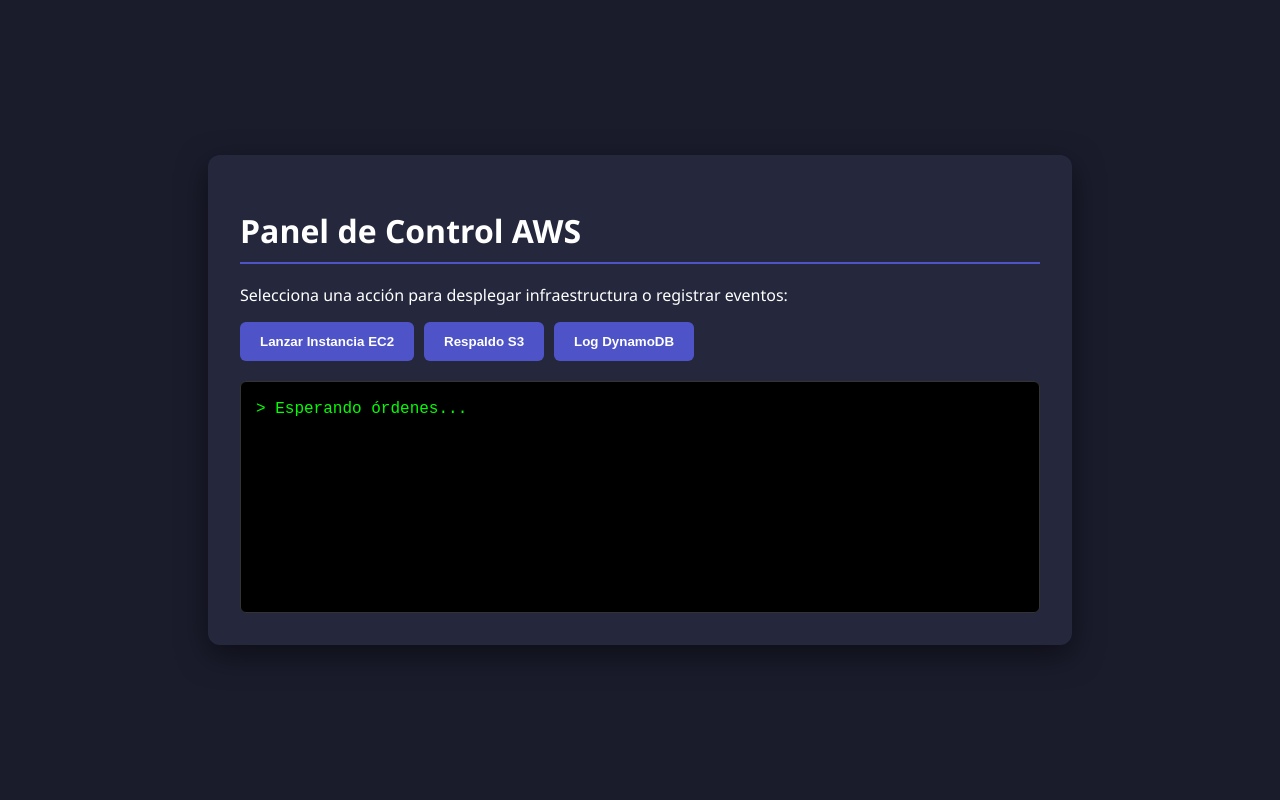
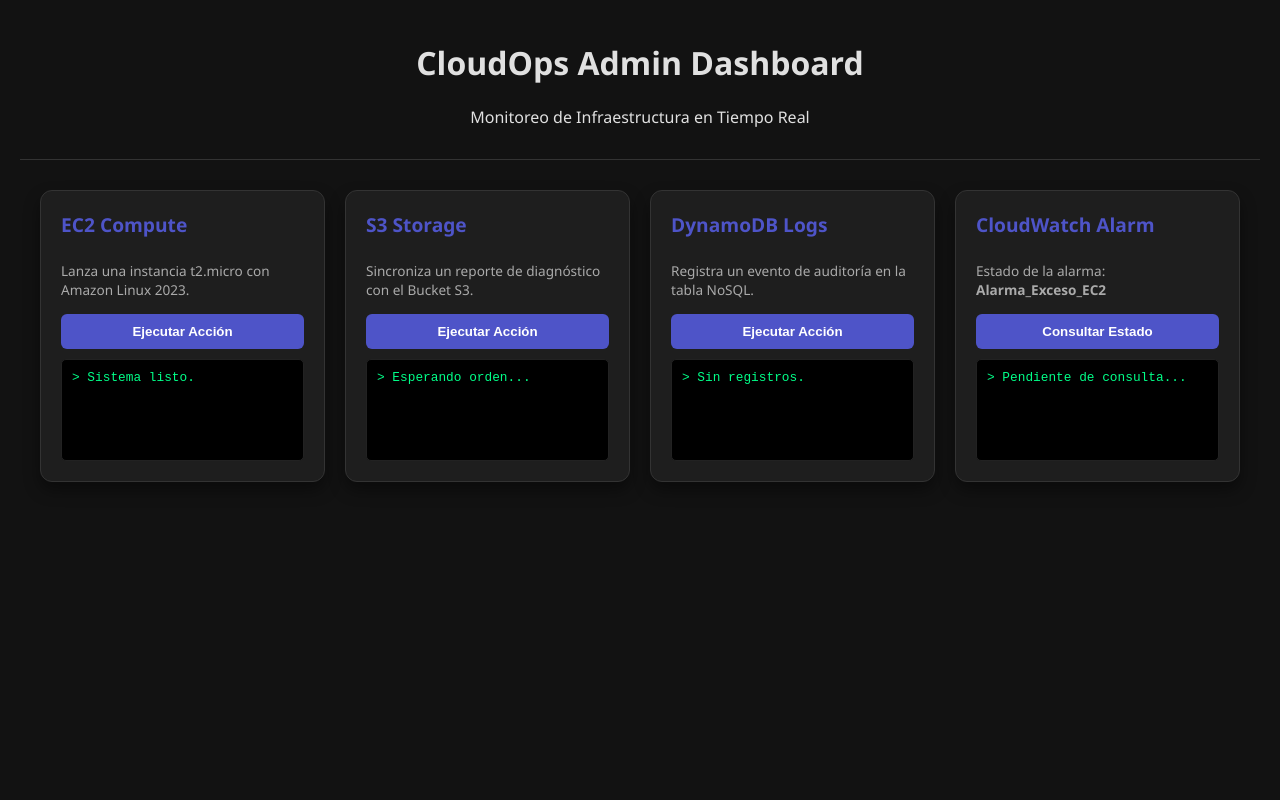
Before and after one commit to LuisGastelum/Proyecto_Fundamentos_DevOps, a Flask app: page / in a window 1280 px wide. Run offline with Flask 3, Linux system fonts and the light colour scheme.

Commit message:
Cloudwatch alarm

```diff
--- a/app/app.py
+++ b/app/app.py
@@ -1,33 +1,27 @@
 import boto3
-import os
+import re
 from flask import Flask, render_template, jsonify
 from datetime import datetime
 
 app = Flask(__name__)
 
-# Configuración de Clientes AWS
-# AWS Academy suele usar us-east-1 por defecto
+# --- CONFIGURACIÓN ---
 REGION = 'us-east-1'
-
-ec2_client = boto3.client('ec2', region_name=REGION)
-s3_client = boto3.client('s3', region_name=REGION)
-dynamodb = boto3.resource('dynamodb', region_name=REGION)
-cloudwatch = boto3.client('cloudwatch', region_name=REGION)
-
-# --- CONFIGURACIÓN DE RECURSOS ---
 AMI_ID = 'ami-098e39bafa7e7303d'
 BUCKET_NAME = 'mi-primer-bucket-030590967045-us-east-1-an'
 TABLA_DYNAMO = 'RegistroActividad'
+NOMBRE_ALARMA = 'Alarma_Actividad_EC2'
 
-def enviar_metrica(nombre_metrica):
-    """Envia un dato a CloudWatch para el Dashboard"""
-    cloudwatch.put_metric_data(
+# Clientes AWS
+ec2 = boto3.client('ec2', region_name=REGION)
+s3 = boto3.client('s3', region_name=REGION)
+dynamo = boto3.resource('dynamodb', region_name=REGION)
+cw = boto3.client('cloudwatch', region_name=REGION)
+
+def enviar_metrica(nombre):
+    cw.put_metric_data(
         Namespace='CloudOps_App',
-        MetricData=[{
-            'MetricName': nombre_metrica,
-            'Value': 1,
-            'Unit': 'Count'
-        }]
+        MetricData=[{'MetricName': nombre, 'Value': 1, 'Unit': 'Count'}]
     )
 
 @app.route('/')
@@ -37,51 +31,47 @@ def index():
 @app.route('/lanzar_ec2')
 def lanzar_ec2():
     try:
-        instance = ec2_client.run_instances(
-            ImageId=AMI_ID,
-            InstanceType='t2.micro',
-            MinCount=1,
-            MaxCount=1,
-            TagSpecifications=[{'ResourceType': 'instance', 'Tags': [{'Key': 'Name', 'Value': 'Instancia-Desde-App'}]}]
-        )
-        instance_id = instance['Instances'][0]['InstanceId']
-
-        enviar_metrica('InstanciasCreadas')
-        return jsonify({"mensaje": f"Instancia {instance_id} creada exitosamente"})
-    except Exception as e:
-        return jsonify({"mensaje": f"Error EC2: {str(e)}"}), 500
+        res = ec2.run_instances(ImageId=AMI_ID, InstanceType='t2.micro', MinCount=1, MaxCount=1)
+        enviar_metrica('Uso_EC2')
+        return jsonify({"mensaje": f"Instancia {res['Instances'][0]['InstanceId']} lanzada."})
+    except Exception as e: return jsonify({"mensaje": str(e)}), 500
 
 @app.route('/respaldar_s3')
 def respaldar_s3():
     try:
-        file_path = "/tmp/log_backup.txt"
-        with open(file_path, "w") as f:
-            f.write(f"Respaldo de logs generado el {datetime.now()}")
-
-        s3_client.upload_file(file_path, BUCKET_NAME, "log_backup.txt")
-
-        enviar_metrica('RespaldosS3')
-        return jsonify({"mensaje": "Respaldo subido a S3 correctamente"})
-    except Exception as e:
-        return jsonify({"mensaje": f"Error S3: {str(e)}"}), 500
+        path = "/tmp/log.txt"
+        with open(path, "w") as f: f.write(f"Backup {datetime.now()}")
+        s3.upload_file(path, BUCKET_NAME, "backup.txt")
+        enviar_metrica('Uso_S3')
+        return jsonify({"mensaje": "Respaldo en S3 exitoso."})
+    except Exception as e: return jsonify({"mensaje": str(e)}), 500
 
 @app.route('/registrar_log')
 def registrar_log():
     try:
-        tabla = dynamodb.Table(TABLA_DYNAMO)
-        timestamp = str(datetime.now().timestamp())
+        tabla = dynamo.Table(TABLA_DYNAMO)
+        tabla.put_item(Item={'id': str(datetime.now().timestamp()), 'evento': 'Log Manual'})
+        enviar_metrica('Uso_Dynamo')
+        return jsonify({"mensaje": "Registro en DynamoDB guardado."})
+    except Exception as e: return jsonify({"mensaje": str(e)}), 500
 
-        tabla.put_item(Item={
-            'id': timestamp,
-            'evento': 'Acceso al Dashboard',
-            'fecha': str(datetime.now()),
-            'usuario': 'Admin_CloudOps'
-        })
+@app.route('/consultar_alarma')
+def consultar_alarma():
+    try:
+        res = cw.describe_alarms(AlarmNames=[NOMBRE_ALARMA])
+        if res['MetricAlarms']:
+            alarma = res['MetricAlarms'][0]
+            estado = alarma['StateValue']
+            razon_cruda = alarma['StateReason']
 
-        enviar_metrica('RegistrosDynamo')
-        return jsonify({"mensaje": "Actividad registrada en DynamoDB"})
-    except Exception as e:
-        return jsonify({"mensaje": f"Error DynamoDB: {str(e)}"}), 500
+            # FORMATEO DE TEXTO: Limpiamos el JSON y códigos técnicos de AWS
+            # Buscamos la frase principal "Threshold Crossed:..."
+            match = re.search(r'Threshold Crossed:.*?\)', razon_cruda)
+            razon_limpia = match.group(0) if match else razon_cruda[:100] + "..."
+
+            return jsonify({"estado": estado, "razon": razon_limpia})
+        return jsonify({"estado": "INEXISTENTE", "razon": "No se encontró la alarma."})
+    except Exception as e: return jsonify({"mensaje": str(e)}), 500
 
 if __name__ == '__main__':
     app.run(host='0.0.0.0', port=5000)
--- a/app/templates/index.html
+++ b/app/templates/index.html
@@ -3,56 +3,92 @@
 <head>
     <meta charset="UTF-8">
     <meta name="viewport" content="width=device-width, initial-scale=1.0">
-    <title>CloudOps Dashboard</title>
+    <title>CloudOps Automation Center</title>
     <style>
-        body { font-family: 'Segoe UI', Tahoma, Geneva, Verdana, sans-serif; background-color: #1a1c2c; color: white; display: flex; justify-content: center; align-items: center; height: 100vh; margin: 0; }
-        .container { background-color: #25283d; padding: 2rem; border-radius: 12px; box-shadow: 0 10px 30px rgba(0,0,0,0.5); width: 80%; max-width: 800px; }
-        h1 { border-bottom: 2px solid #4e54c8; padding-bottom: 10px; margin-bottom: 20px; }
-        .botones { display: flex; gap: 10px; margin-bottom: 20px; flex-wrap: wrap; }
-        button { background-color: #4e54c8; color: white; border: none; padding: 12px 20px; border-radius: 6px; cursor: pointer; font-weight: bold; transition: 0.3s; }
-        button:hover { background-color: #6c63ff; transform: translateY(-2px); }
-        .terminal { background-color: #000; color: #0f0; font-family: 'Courier New', Courier, monospace; padding: 15px; border-radius: 6px; height: 200px; overflow-y: auto; border: 1px solid #333; line-height: 1.5; }
-        .error { color: #ff5555; }
-        .success { color: #55ff55; }
-        .info { color: #55ffff; }
+        :root { --primary: #4e54c8; --bg: #121212; --card: #1e1e1e; --text: #e0e0e0; --accent: #00ff88; --danger: #ff4444; }
+        body { font-family: 'Segoe UI', sans-serif; background: var(--bg); color: var(--text); margin: 0; padding: 20px; }
+        .header { text-align: center; margin-bottom: 30px; border-bottom: 1px solid #333; padding-bottom: 15px; }
+
+        .dashboard-grid { display: grid; grid-template-columns: repeat(auto-fit, minmax(280px, 1fr)); gap: 20px; max-width: 1200px; margin: 0 auto; }
+
+        .card { background: var(--card); border-radius: 12px; padding: 20px; box-shadow: 0 8px 16px rgba(0,0,0,0.4); border: 1px solid #333; display: flex; flex-direction: column; transition: 0.3s; }
+        .card:hover { border-color: var(--primary); transform: translateY(-3px); }
+
+        .card h2 { margin: 0 0 10px 0; color: var(--primary); font-size: 1.2rem; }
+        .card p { font-size: 0.85rem; color: #aaa; margin-bottom: 15px; flex-grow: 1; }
+
+        .btn-action { background: var(--primary); color: white; border: none; padding: 10px; border-radius: 6px; cursor: pointer; font-weight: bold; margin-bottom: 10px; }
+        .btn-action:hover { background: #6c63ff; }
+
+        .mini-terminal { background: #000; color: var(--accent); font-family: 'Courier New', monospace; padding: 10px; border-radius: 5px; font-size: 0.8rem; min-height: 80px; border: 1px solid #222; white-space: pre-wrap; }
+
+        /* Estilos de Alarma */
+        .status-ok { color: var(--accent); font-weight: bold; }
+        .status-alarm { color: var(--danger); font-weight: bold; animation: blink 1.5s infinite; }
+        @keyframes blink { 0% { opacity: 1; } 50% { opacity: 0.4; } 100% { opacity: 1; } }
     </style>
 </head>
 <body>
-    <div class="container">
-        <h1>Panel de Control AWS</h1>
-        <p>Selecciona una acción para desplegar infraestructura o registrar eventos:</p>
 
-        <div class="botones">
-            <button onclick="ejecutar('/lanzar_ec2')">Lanzar Instancia EC2</button>
-            <button onclick="ejecutar('/respaldar_s3')">Respaldo S3</button>
-            <button onclick="ejecutar('/registrar_log')">Log DynamoDB</button>
+    <div class="header">
+        <h1>CloudOps Admin Dashboard</h1>
+        <p>Monitoreo de Infraestructura en Tiempo Real</p>
+    </div>
+
+    <div class="dashboard-grid">
+        <div class="card">
+            <h2>EC2 Compute</h2>
+            <p>Lanza una instancia t2.micro con Amazon Linux 2023.</p>
+            <button class="btn-action" onclick="ejecutar('/lanzar_ec2', 'term-ec2')">Ejecutar Acción</button>
+            <div class="mini-terminal" id="term-ec2">> Sistema listo.</div>
         </div>
 
-        <div class="terminal" id="terminal">
-            > Esperando órdenes...
+        <div class="card">
+            <h2>S3 Storage</h2>
+            <p>Sincroniza un reporte de diagnóstico con el Bucket S3.</p>
+            <button class="btn-action" onclick="ejecutar('/respaldar_s3', 'term-s3')">Ejecutar Acción</button>
+            <div class="mini-terminal" id="term-s3">> Esperando orden...</div>
+        </div>
+
+        <div class="card">
+            <h2>DynamoDB Logs</h2>
+            <p>Registra un evento de auditoría en la tabla NoSQL.</p>
+            <button class="btn-action" onclick="ejecutar('/registrar_log', 'term-dyn')">Ejecutar Acción</button>
+            <div class="mini-terminal" id="term-dyn">> Sin registros.</div>
+        </div>
+
+        <div class="card" id="card-alarma">
+            <h2>CloudWatch Alarm</h2>
+            <p>Estado de la alarma: <strong>Alarma_Exceso_EC2</strong></p>
+            <button class="btn-action" onclick="consultarAlarma()">Consultar Estado</button>
+            <div class="mini-terminal" id="term-alarma">> Pendiente de consulta...</div>
         </div>
     </div>
 
     <script>
-        function escribir(texto, clase = '') {
-            const term = document.getElementById('terminal');
-            term.innerHTML += `<br><span class="${clase}">> ${texto}</span>`;
-            term.scrollTop = term.scrollHeight;
+        async function ejecutar(ruta, termId) {
+            const term = document.getElementById(termId);
+            term.innerHTML = "> Enviando comando a AWS...";
+            try {
+                const res = await fetch(ruta);
+                const data = await res.json();
+                term.innerHTML = `> ${data.mensaje}`;
+            } catch (e) { term.innerHTML = "> Error de conexión."; }
         }
 
-        async function ejecutar(ruta) {
-            escribir("Iniciando operación en AWS...", "info");
+        async function consultarAlarma() {
+            const term = document.getElementById('term-alarma');
+            const card = document.getElementById('card-alarma');
+            term.innerHTML = "> Obteniendo métricas...";
             try {
-                const response = await fetch(ruta);
-                const data = await response.json();
-                if (response.ok) {
-                    escribir(data.mensaje, "success");
-                } else {
-                    escribir(data.mensaje, "error");
-                }
-            } catch (error) {
-                escribir("Error de conexión con el servidor", "error");
-            }
+                const res = await fetch('/consultar_alarma');
+                const data = await res.json();
+
+                const clase = data.estado === 'ALARM' ? 'status-alarm' : 'status-ok';
+                card.style.borderColor = data.estado === 'ALARM' ? 'var(--danger)' : 'var(--accent)';
+
+                term.innerHTML = `ESTADO: <span class="${clase}">${data.estado}</span>\n\nDETALLE:\n${data.razon}`;
+            } catch (e) { term.innerHTML = "> Error al leer la alarma."; }
         }
     </script>
 </body>
```
